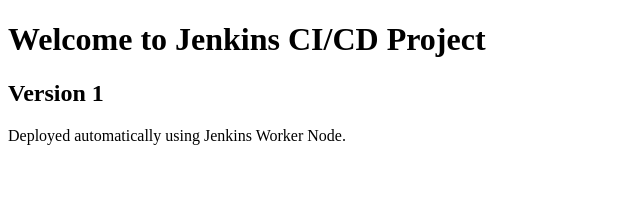
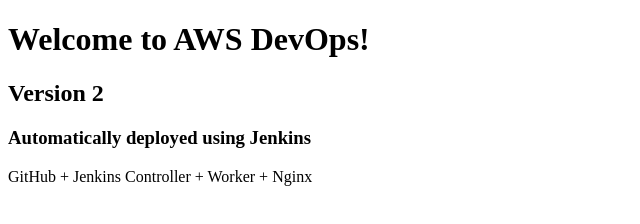
Before and after one commit to prashantgudale/jenkins-cicd-demo, a plain HTML site: page index.html in a window 1280 px wide. Shown: the whole page, without its empty margins (0-640 px from the left). Drawn offline with Linux system fonts and the light colour scheme.

Commit message:
Update website to version 2

```diff
--- a/index.html
+++ b/index.html
@@ -4,8 +4,12 @@
     <title>Jenkins CI/CD Project</title>
 </head>
 <body>
-    <h1>Welcome to Jenkins CI/CD Project</h1>
-    <h2>Version 1</h2>
-    <p>Deployed automatically using Jenkins Worker Node.</p>
+    <h1>Welcome to AWS DevOps!</h1>
+
+    <h2>Version 2</h2>
+
+    <h3>Automatically deployed using Jenkins</h3>
+
+    <p>GitHub + Jenkins Controller + Worker + Nginx</p>
 </body>
 </html>
```
